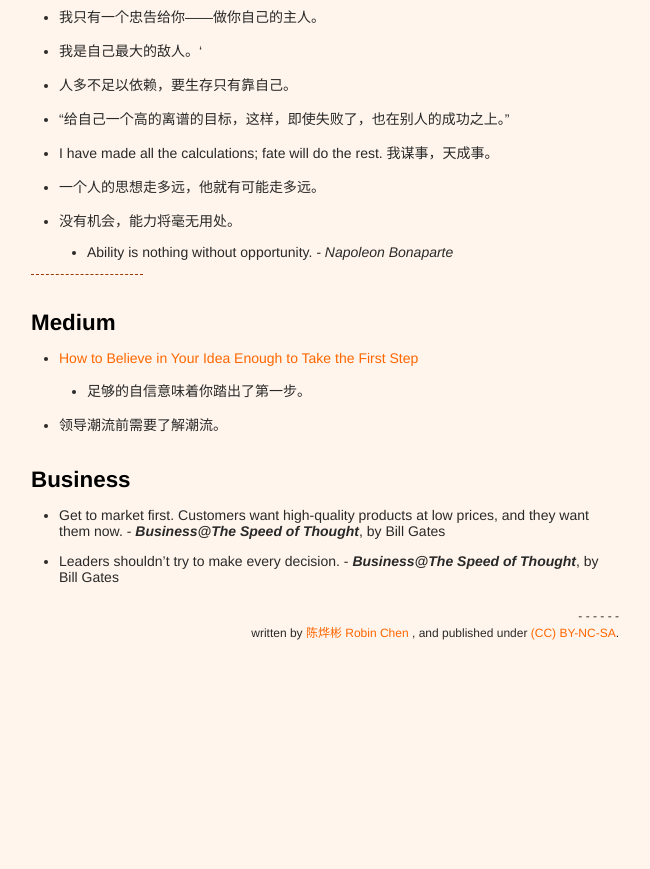
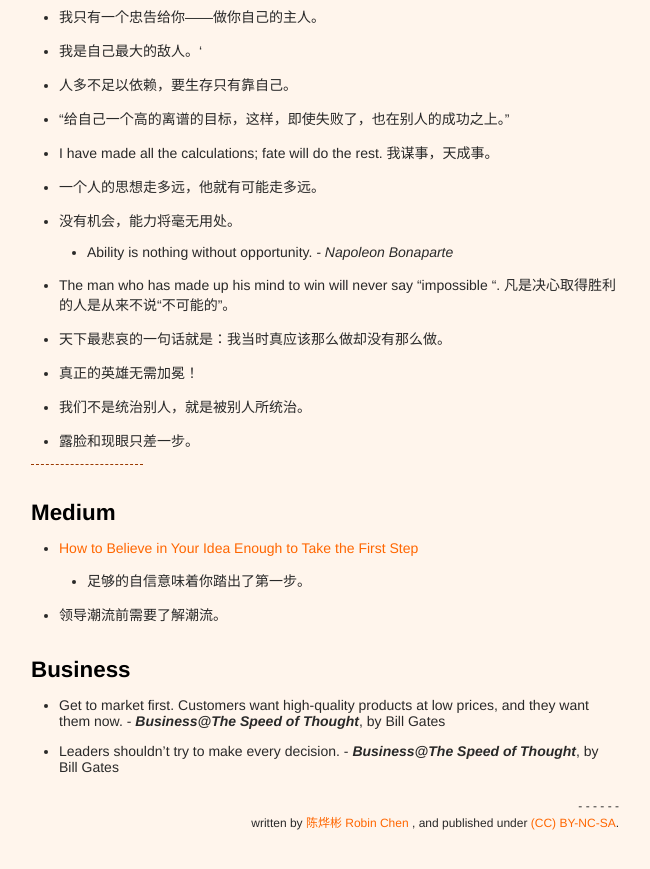
Before and after one commit to xianyuxmu/xianyuxmu.github.io, a Jekyll site: the page built from _posts/2017-06-17-chicken-soup.md, in a window 1280 px wide and 900 px high, scrolled down 16908 px. Shown: the top 869 px of the window, without its empty margins (315-965 px from the left). Built offline with Jekyll 4.4.1, drawn with Linux system fonts in a browser that asks for light colours; comment, search, counter and statistics services are not loaded; before the commit the page ends 17618 px from its top, so only the background shows below that.

Commit message:
Reading Sep. 29 2018

```diff
--- a/_posts/2017-06-17-chicken-soup.md
+++ b/_posts/2017-06-17-chicken-soup.md
@@ -485,6 +485,11 @@ Wikipedia：[Michelangelo](https://en.wikipedia.org/wiki/Michelangelo)
 - 一个人的思想走多远，他就有可能走多远。
 - 没有机会，能力将毫无用处。
 	- Ability is nothing without opportunity. *- Napoleon Bonaparte*
+- The man who has made up his mind to win will never say "impossible ". 凡是决心取得胜利的人是从来不说“不可能的”。
+- 天下最悲哀的一句话就是：我当时真应该那么做却没有那么做。
+- 真正的英雄无需加冕！
+- 我们不是统治别人，就是被别人所统治。
+- 露脸和现眼只差一步。
 
 ----
 
```
